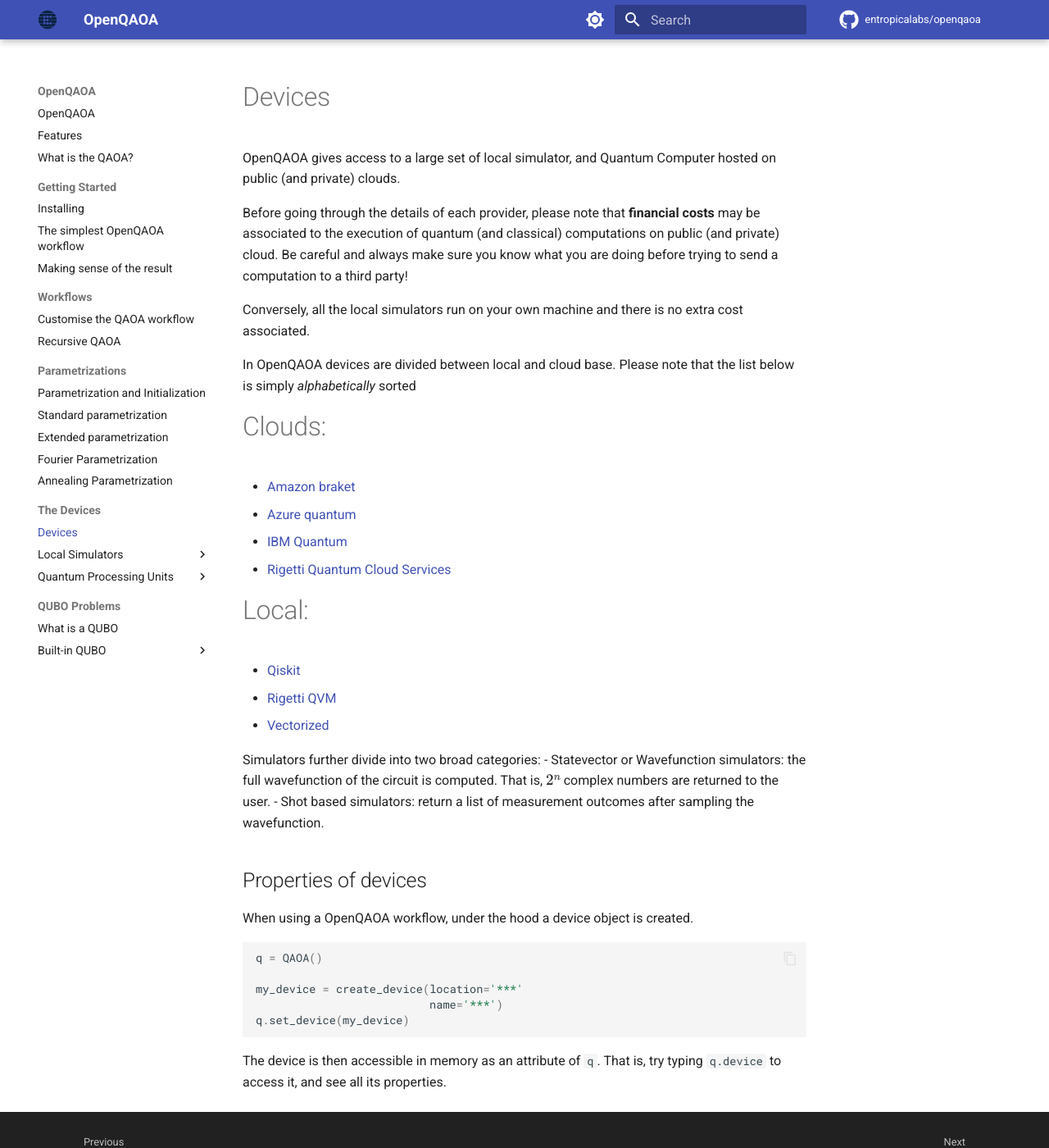
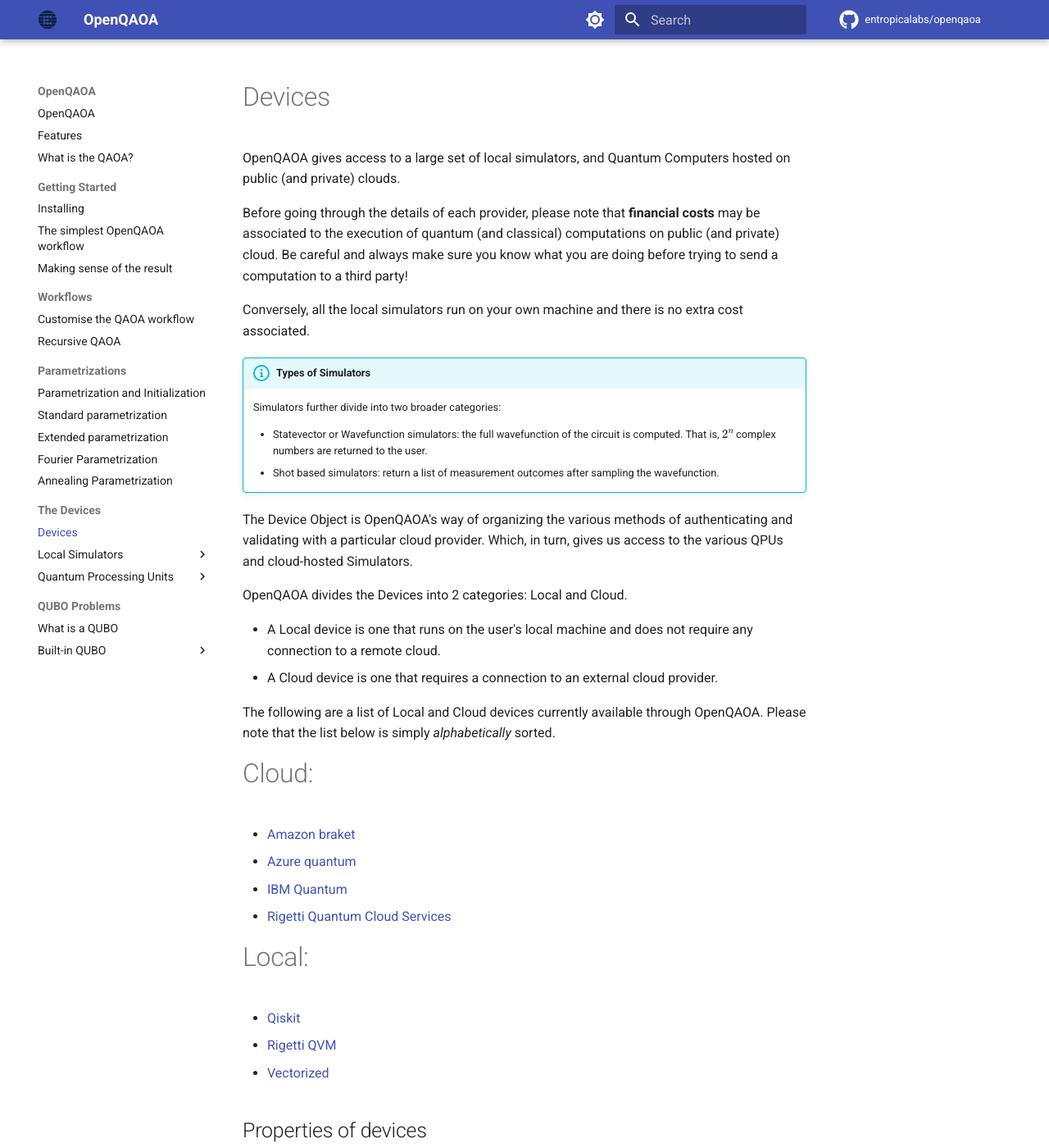
Before and after one commit to entropicalabs/openqaoa-website, an MkDocs documentation site: the page built from docs/devices/device.md, in a window 1280 px wide and 1400 px high. Shown: the whole window at 82% size. Built offline with MkDocs 1.6.1 and Material for MkDocs 9.7.7, drawn with Linux system fonts in a browser that asks for light colours; comment, search, counter and statistics services are not loaded; some of the changed text lies outside the part shown.

Commit message:
Updated vectorized and device

````diff
--- a/docs/devices/device.md
+++ b/docs/devices/device.md
@@ -1,15 +1,28 @@
 # Devices
 
-OpenQAOA gives access to a large set of local simulator, and Quantum Computer hosted on public (and private) clouds.
+OpenQAOA gives access to a large set of local simulators, and Quantum Computers hosted on public (and private) clouds.
 
 Before going through the details of each provider, please note that  **financial costs** may be associated to the execution of quantum (and classical) computations on public (and private) cloud. Be careful and always make sure you know what you are doing before trying to send a computation to a third party!
 
 Conversely, all the local simulators run on your own machine and there is no extra cost associated.
 
+!!! info "Types of Simulators"
 
-In OpenQAOA devices are divided between local and cloud base. Please note that the list below is simply _alphabetically_ sorted
+    Simulators further divide into two broader categories:
 
-# Clouds:
+    - Statevector or Wavefunction simulators: the full wavefunction of the circuit is computed. That is, $2^n$ complex numbers are returned to the user.
+    - Shot based simulators: return a list of measurement outcomes after sampling the wavefunction.
+
+The Device Object is OpenQAOA's way of organizing the various methods of authenticating and validating with a particular cloud provider. Which, in turn, gives us access to the various QPUs and cloud-hosted Simulators.
+
+OpenQAOA divides the Devices into 2 categories: Local and Cloud.
+
+* A Local device is one that runs on the user's local machine and does not require any connection to a remote cloud.
+* A Cloud device is one that requires a connection to an external cloud provider.
+
+The following are a list of Local and Cloud devices currently available through OpenQAOA. Please note that the list below is simply _alphabetically_ sorted.
+
+# Cloud:
 * [Amazon braket](amazon-braket.md)
 * [Azure quantum](azure-quantum.md)
 * [IBM Quantum](ibmq.md)
@@ -20,11 +33,6 @@ In OpenQAOA devices are divided between local and cloud base. Please note that t
 * [Qiskit](qiskit.md)
 * [Rigetti QVM](rigetti-qvm.md)
 * [Vectorized](entropica-labs-vectorized.md)
-
-
-Simulators further divide into two broad categories:
-- Statevector or Wavefunction simulators: the full wavefunction of the circuit is computed. That is, $2^n$ complex numbers are returned to the user.
-- Shot based simulators: return a list of measurement outcomes after sampling the wavefunction.
 
 
 ## Properties of devices
@@ -40,3 +48,31 @@ q.set_device(my_device)
 ```
 
 The device is then accessible in memory as an attribute of `q`. That is, try typing `q.device` to access it, and see all its properties.
+
+### Local devices
+
+Local devices can be created by specifying the `location` input parameter as `'local'`.
+
+In the following example, we create a device object compatible with the vectorized backend.
+
+```Python
+my_device = create_device(location='local'
+                          name='vectorized')
+```
+
+### Cloud devices
+
+Cloud devices, on the other hand, have a `location` input parameter that is dependent on the cloud provider.
+
+You can use the following table for your reference:
+
+| Cloud Provider Name | `location` |
+|---------------------|------------|
+| Amazon Braket       | `aws`      |
+| Azure quantum       | `azure`    |
+| IBMQuantum          | `ibmq`     |
+| Rigetti Quantum Cloud Services | `qcs` |
+
+The format of the `name` input parameter also varies depending on which cloud provider is being used. Furthermore, each cloud device would have to be created with the appropriate credentials or the user would have to be authenticated through the various cloud provider CLI tools before the device can be created.
+
+Check in the individual device pages on how to create the respective devices.
````
Also changed, not shown: docs/devices/entropica-labs-vectorized.md (+28 -1 lines).
